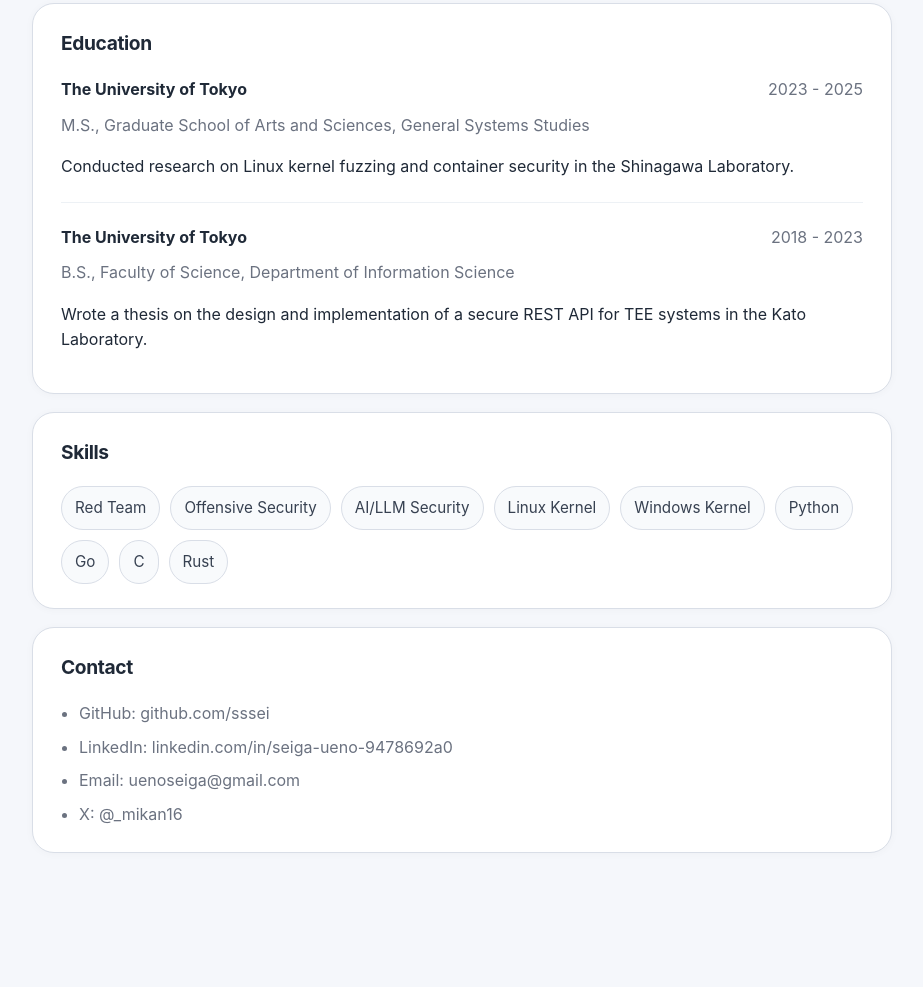
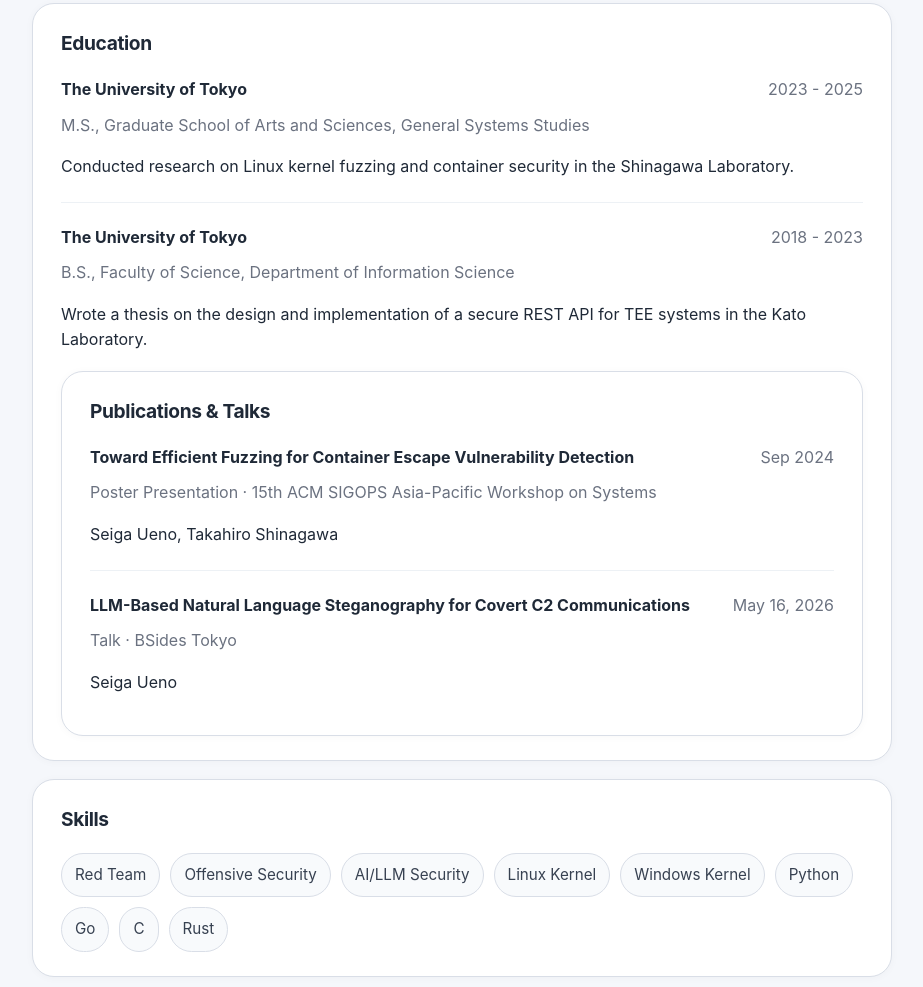
Before and after one commit to sssei/sssei.github.io, an Astro site: page / in a window 1280 px wide. Shown: the part 799-1786 px from the top of the page, without its empty margins (178-1101 px from the left). Before the commit the page ends 1724 px from the top, so only its background shows below. Built offline with nearby package versions, Linux system fonts and the light colour scheme; Astro itself is replaced by a stand-in of ours.

Commit message:
Add Publication&Talks

```diff
--- a/src/pages/index.astro
+++ b/src/pages/index.astro
@@ -38,6 +38,23 @@
     period: "2018 - 2023",
     body:
       "Wrote a thesis on the design and implementation of a secure REST API for TEE systems in the Kato Laboratory.",
+  },
+];
+
+const publicationsAndTalks = [
+  {
+    type: "Poster Presentation",
+    title: "Toward Efficient Fuzzing for Container Escape Vulnerability Detection",
+    authors: "Seiga Ueno, Takahiro Shinagawa",
+    venue: "15th ACM SIGOPS Asia-Pacific Workshop on Systems",
+    period: "Sep 2024",
+  },
+  {
+    type: "Talk",
+    title: "LLM-Based Natural Language Steganography for Covert C2 Communications",
+    authors: "Seiga Ueno",
+    venue: "BSides Tokyo",
+    period: "May 16, 2026",
   },
 ];
 
@@ -94,6 +111,7 @@
 			<a href="#about">About</a>
 			<a href="#experience">Experience</a>
 			<a href="#education">Education</a>
+      <a href="#publications-talks">Publications & Talks</a>
 			<a href="#skills">Skills</a>
 			<a href="#projects">Links</a>
 			<a href="#contact">Contact</a>
@@ -133,6 +151,20 @@
 		<p>{item.body}</p>
 		</article>
 	))}
+
+<section id="publications-talks" class="card">
+  <h2>Publications & Talks</h2>
+  {publicationsAndTalks.map((item) => (
+    <article class="item">
+      <div class="item-head">
+        <h3>{item.title}</h3>
+        <p class="period">{item.period}</p>
+      </div>
+      <p class="org">{item.type} · {item.venue}</p>
+      <p>{item.authors}</p>
+    </article>
+  ))}
+</section>
 
 	</section>
       <section id="skills" class="card">
```
